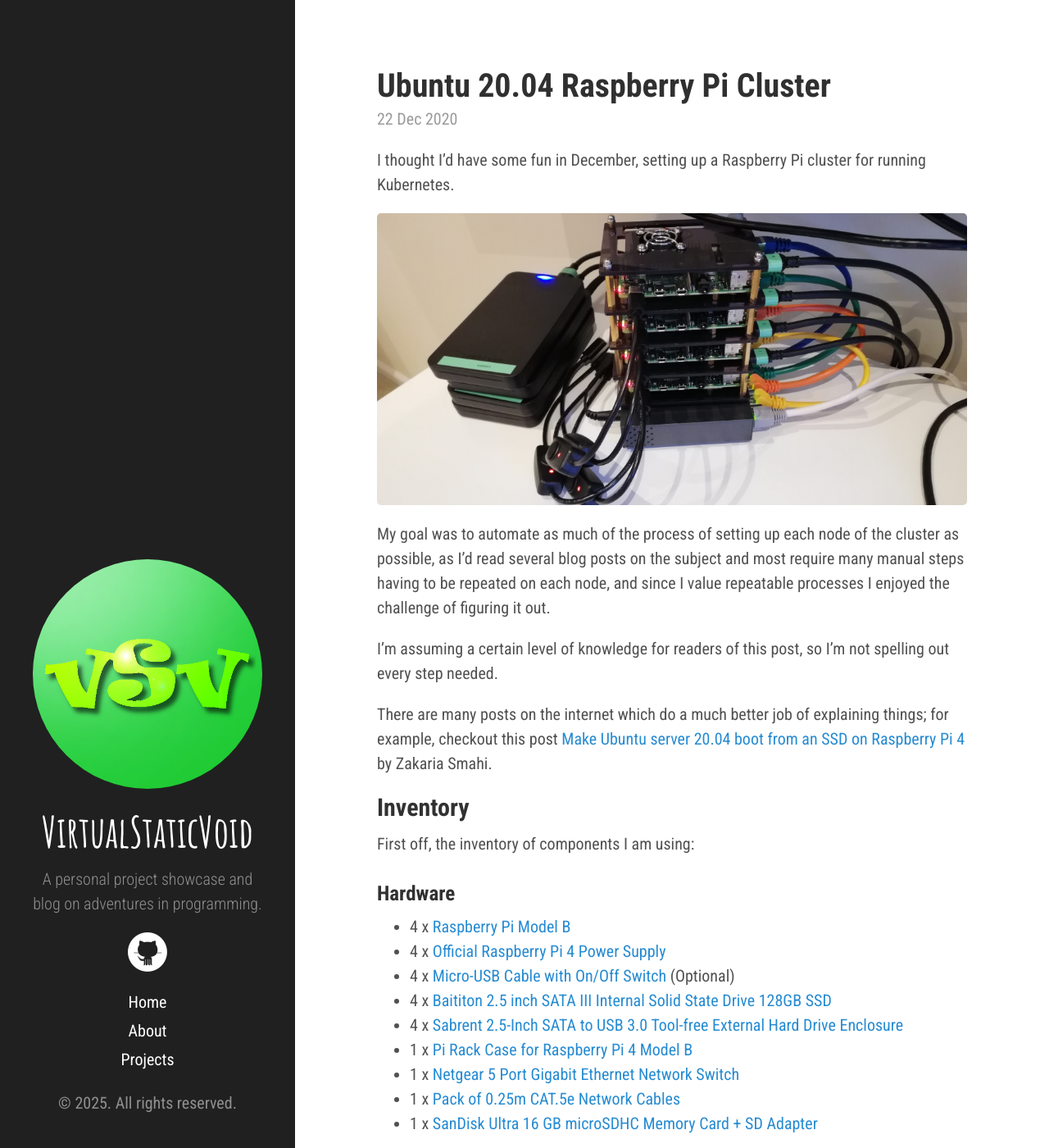
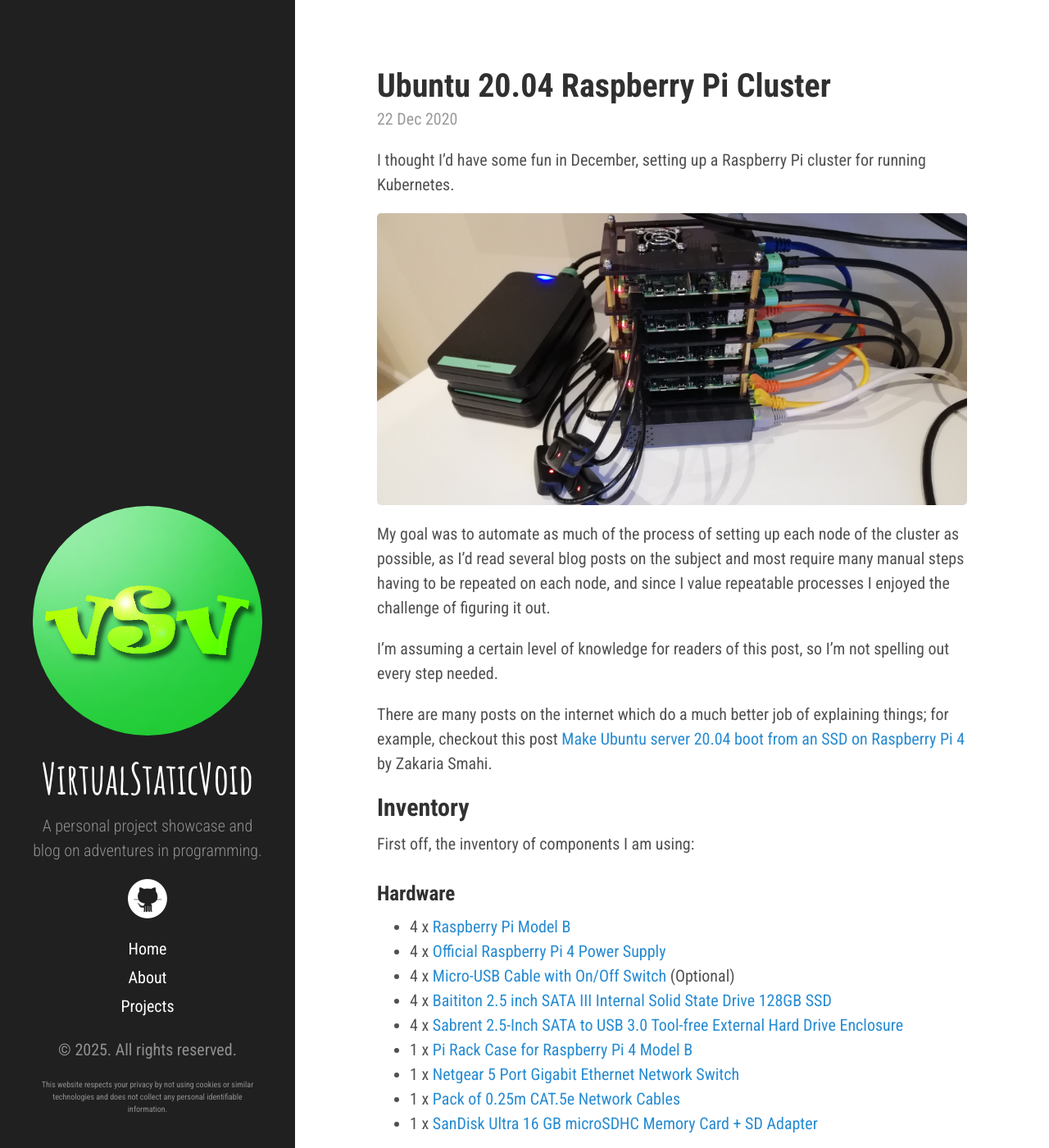
Before and after one commit to virtualstaticvoid/virtualstaticvoid.github.io, a Jekyll site: the page built from index.html, in a window 1280 px wide and 1400 px high. Shown: the whole window at 82% size. Built offline with Jekyll 4.4.1, drawn with Linux system fonts in a browser that asks for light colours; the list of posts is cut into pages by our own code.

Commit message:
add privacy notice

```diff
--- a/_includes/sidebar.html
+++ b/_includes/sidebar.html
@@ -34,5 +34,11 @@
     </nav>
 
     <p class="copyright">&copy; {{ site.time | date: '%Y' }}. All rights reserved.</p>
+
+    <p class="privacy">
+      This website respects your privacy by not using cookies or similar technologies
+      and does not collect any personal identifiable information.
+    </p>
+
   </div>
 </div>
--- a/public/css/overrides.css
+++ b/public/css/overrides.css
@@ -31,6 +31,11 @@
 	text-align: center;
 }
 
+.sidebar .privacy {
+	text-align: center;
+	font-size: 0.5rem;
+}
+
 .pagination .pagination-item {
 	padding: 0px;
 }
```
